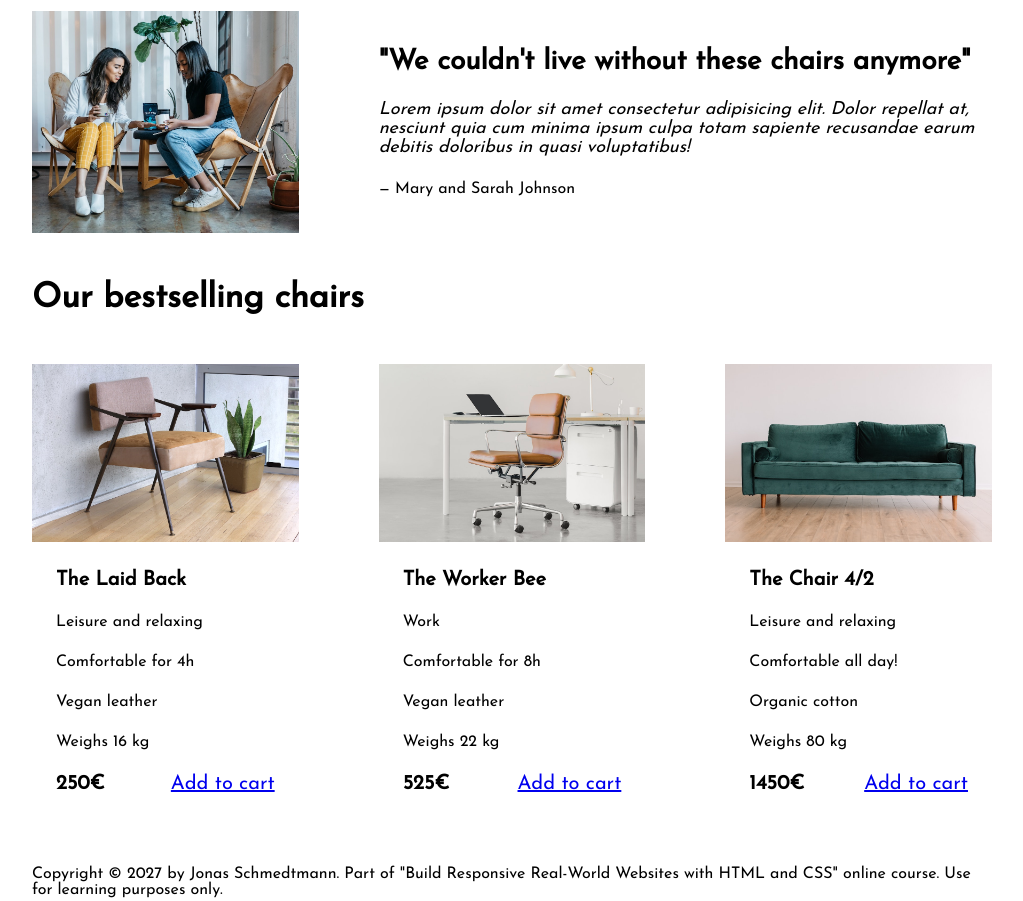
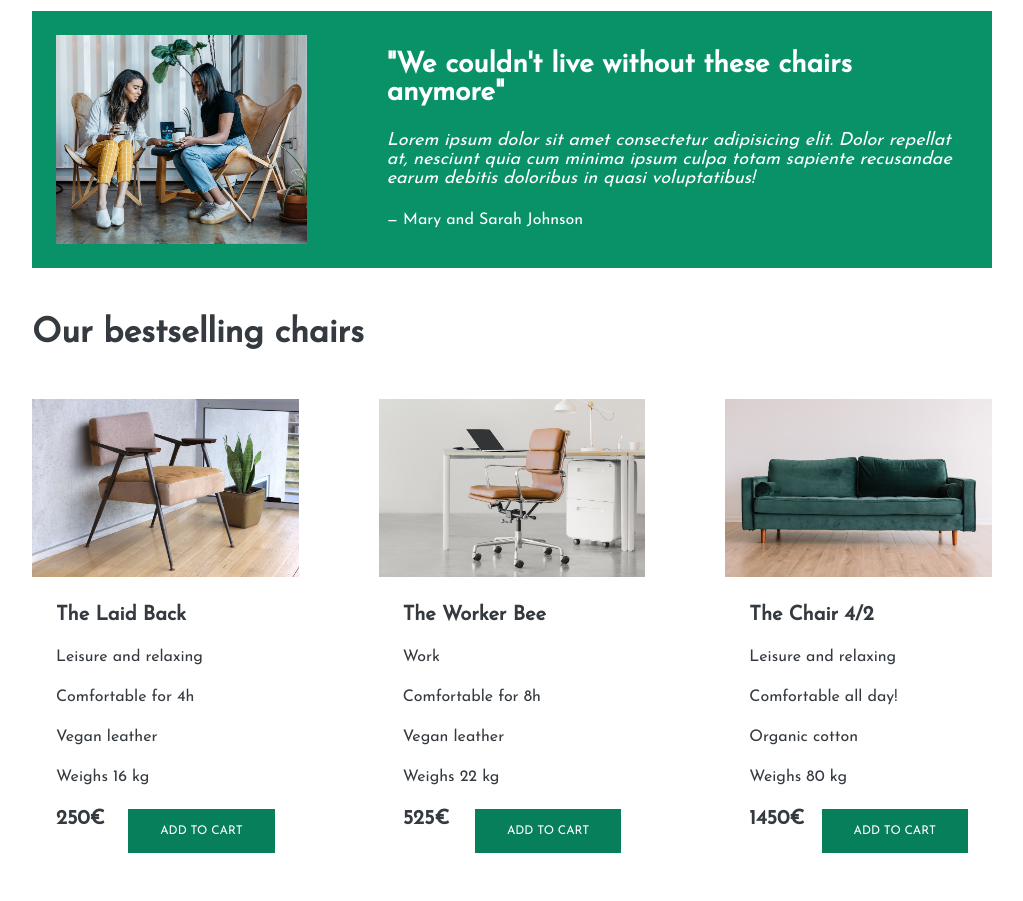
Before and after one commit to YashBriskteq/ChairShop, a plain HTML site: page index.html in a window 1280 px wide. Shown: the part 800-1701 px from the top of the page, without its empty margins (128-1151 px from the left). Drawn offline with Linux system fonts and the light colour scheme.

Commit message:
colors implemented

```diff
--- a/style.css
+++ b/style.css
@@ -6,18 +6,26 @@ FONT SIZE SYSTEM (px)
 10 / 12 / 14 / 16 / 18 / 20 / 24 / 30 / 36 / 44 / 52 / 62 / 74 / 86 / 98
 */
 
+/*
+
+main color: #087f5b
+grey color: #343a40
+
+*/
+
 * {
   margin: 0;
   padding: 0;
   box-sizing: border-box;
-  font-family: "Josefin Sans", sans-serif;
 }
 
 /* ------------------------ */
 /* GENERAL STYLES */
 /* ------------------------ */
 body {
-  font-family: sans-serif;
+  font-family: "Josefin Sans", sans-serif;
+  color: #343a40;
+  border-bottom: 5px solid #087f5b;
 }
 
 .container {
@@ -39,6 +47,31 @@ h2 {
   display: grid;
   grid-template-columns: repeat(3, 1fr);
   column-gap: 80px;
+}
+
+.btn:link,
+.btn:visited {
+  background-color: #087f5b;
+  color: white;
+  text-decoration: none;
+  text-transform: uppercase;
+  padding: 16px 32px;
+  display: inline-block;
+}
+
+.btn:hover,
+.btn:active {
+  background-color: #099268;
+}
+/*
+.btn--big {
+  padding: 16px 32px;
+  font-size: 18px;
+} */
+
+.btn--small {
+  padding: 6px 10px;
+  font-size: 12px;
 }
 
 /* ------------------------ */
@@ -89,6 +122,9 @@ img {
 
 /* TESTIMONIAL */
 .testimonial-section {
+  background-color: #099268;
+  color: white;
+  padding: 24px;
 }
 
 .testimonial-box {
```
